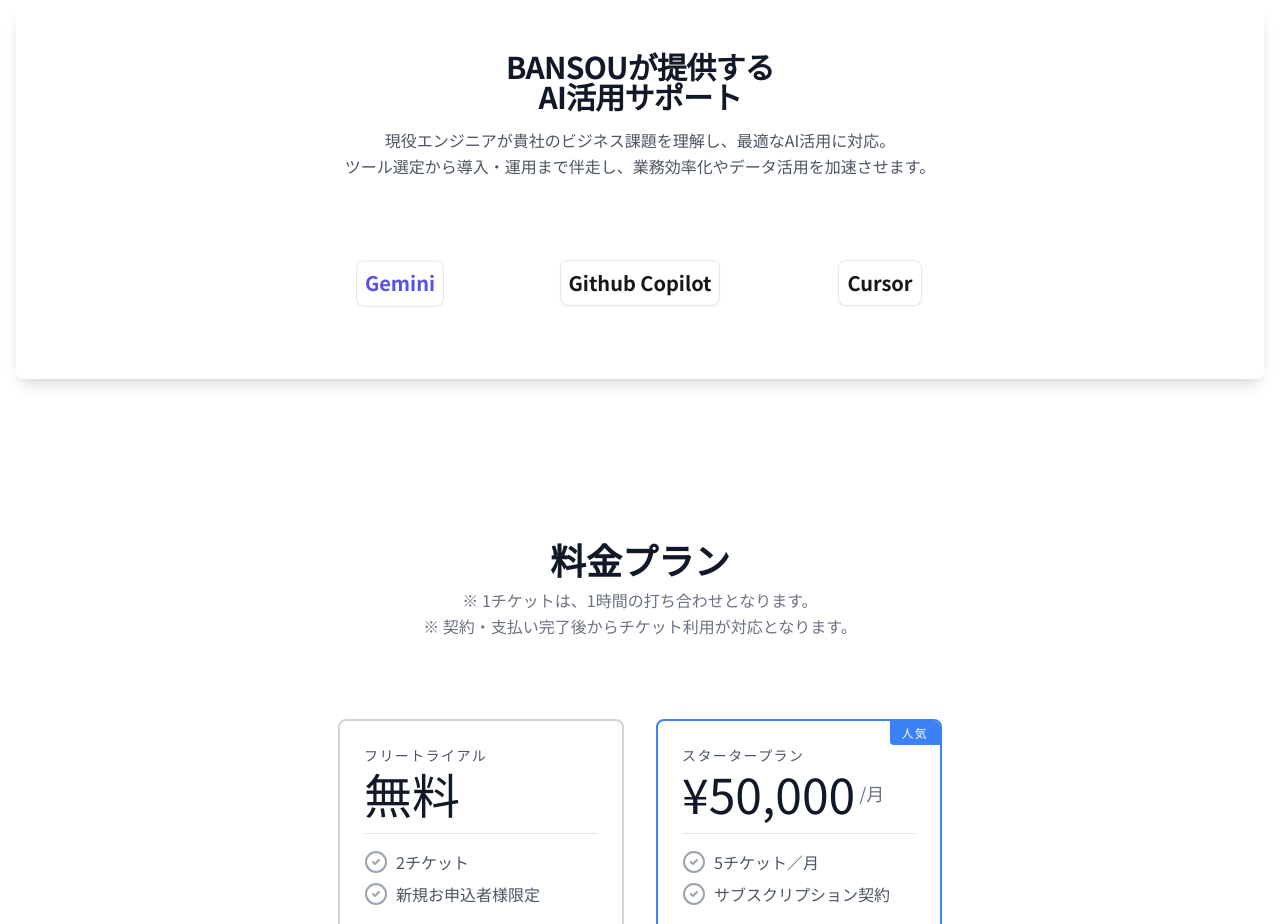
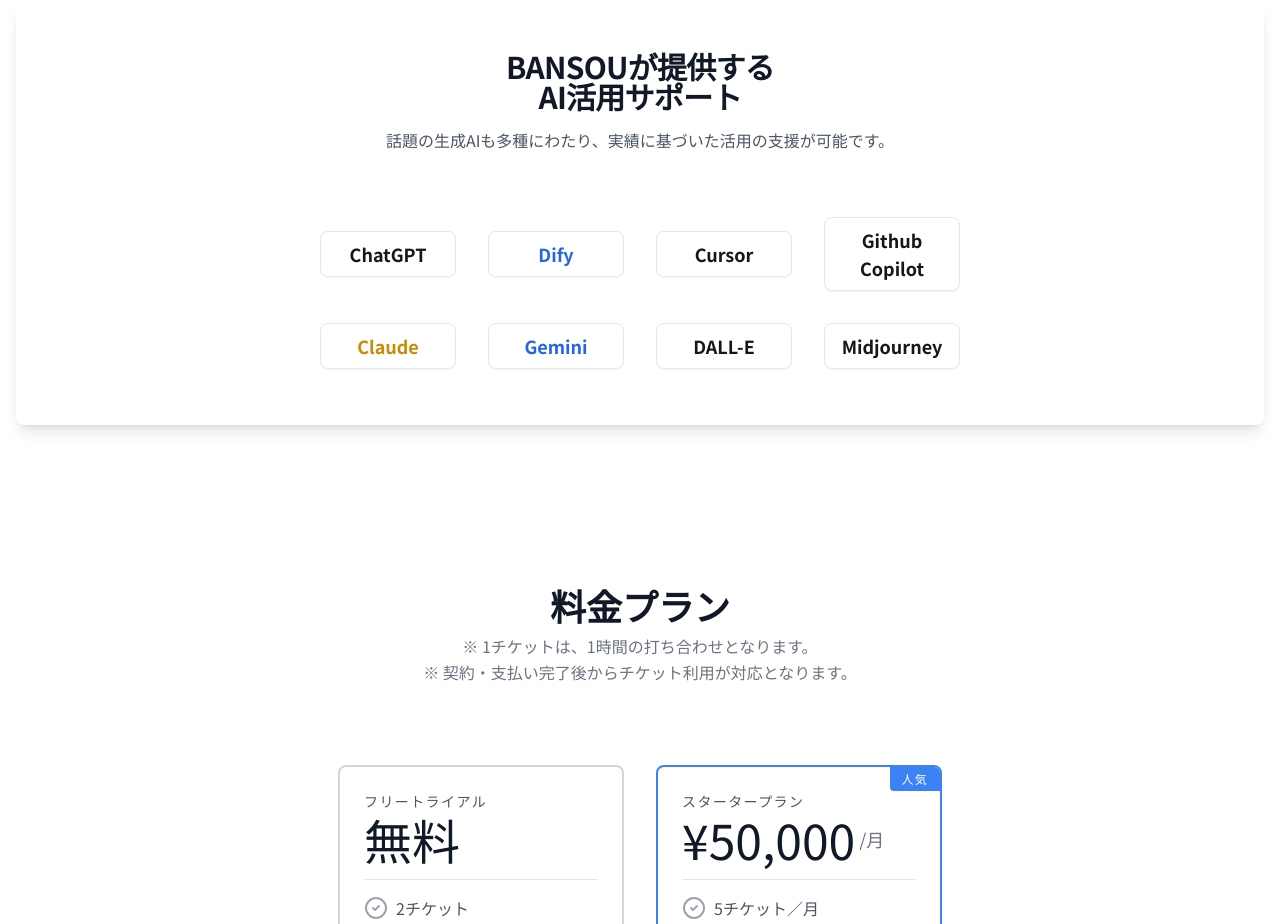
Before and after one commit to e3sys-develop/lp, a Next.js app: page /bansou in a window 1280 px wide. Shown: the part 2740-3664 px from the top of the page. Built offline with nearby package versions, Linux system fonts and the light colour scheme.

Commit message:
Update PartnersSection with new AI services and simplified TextCarousel

```diff
--- a/app/bansou/components/partners-section.tsx
+++ b/app/bansou/components/partners-section.tsx
@@ -9,7 +9,9 @@
   { id: 3, name: "Cursor", color: "text-black-600" },
   { id: 4, name: "Github Copilot", color: "text-black-600" },
   { id: 5, name: "Claude", color: "text-yellow-600" },
-  { id: 6, name: "Gemini", color: "text-indigo-600" },
+  { id: 6, name: "Gemini", color: "text-blue-600" },
+  { id: 7, name: "DALL-E", color: "text-black-600" },
+  { id: 8, name: "Midjourney", color: "text-black-600" },
 ];
 
 export function PartnersSection() {
@@ -23,11 +25,10 @@
                 BANSOUが提供する<br />AI活用サポート
               </h2>
               <p className="text-base leading-relaxed max-w-2xl mx-auto text-gray-600">
-                現役エンジニアが貴社のビジネス課題を理解し、最適なAI活用に対応。<br />
-                ツール選定から導入・運用まで伴走し、業務効率化やデータ活用を加速させます。
+                話題の生成AIも多種にわたり、実績に基づいた活用の支援が可能です。
               </p>
             </div>
-            <TextCarousel services={aiServices} columns={3} />
+            <TextCarousel services={aiServices} />
           </CardContent>
         </Card>
       </div>
--- a/components/ui/text-carousel.tsx
+++ b/components/ui/text-carousel.tsx
@@ -1,7 +1,6 @@
 "use client";
 
 import { useCallback, useEffect, useState } from "react";
-import { AnimatePresence, motion } from "framer-motion";
 
 interface Service {
   id: number;
@@ -9,58 +8,19 @@
   color?: string;
 }
 
-interface ServiceColumnProps {
-  services: Service[];
-  columnIndex: number;
-  currentTime: number;
+interface ServiceItemProps {
+  service: Service;
 }
 
-function ServiceColumn({ services, columnIndex, currentTime }: ServiceColumnProps) {
-  const CYCLE_DURATION = 2000;
-  const columnDelay = columnIndex * 200;
-  const adjustedTime = (currentTime + columnDelay) % (CYCLE_DURATION * services.length);
-  const currentIndex = Math.floor(adjustedTime / CYCLE_DURATION);
-  const currentService = services[currentIndex];
-
+function ServiceItem({ service }: ServiceItemProps) {
   return (
-    <motion.div
-      className="relative h-20 w-36 overflow-hidden md:h-20 md:w-56"
-      initial={{ opacity: 0, y: 20 }}
-      animate={{ opacity: 1, y: 0 }}
-      transition={{
-        delay: columnIndex * 0.1,
-        duration: 0.5,
-        ease: "easeOut",
-      }}
-    >
-      <AnimatePresence mode="wait">
-        <motion.div
-          key={`${currentService.id}-${currentIndex}`}
-          className="absolute inset-0 flex items-center justify-center"
-          initial={{ y: "10%", opacity: 0 }}
-          animate={{
-            y: "0%",
-            opacity: 1,
-            transition: {
-              type: "spring",
-              stiffness: 300,
-              damping: 20,
-            },
-          }}
-          exit={{
-            y: "-20%",
-            opacity: 0,
-            transition: { duration: 0.3 },
-          }}
-        >
-          <div
-            className={`text-md md:text-xl font-bold text-center ${currentService.color || 'text-blue-600'} px-2 py-2 rounded-lg border border-gray-200 bg-white shadow-sm`}
-          >
-            {currentService.name}
-          </div>
-        </motion.div>
-      </AnimatePresence>
-    </motion.div>
+    <div className="flex items-center justify-center p-4">
+      <div
+        className={`text-md md:text-lg font-bold text-center ${service.color || 'text-blue-600'} px-2 py-2 rounded-lg border border-gray-200 bg-white shadow-sm w-full`}
+      >
+        {service.name}
+      </div>
+    </div>
   );
 }
 
@@ -71,23 +31,14 @@
 
 export function TextCarousel({ columns = 2, services }: TextCarouselProps) {
   const [serviceColumns, setServiceColumns] = useState<Service[][]>([]);
-  const [time, setTime] = useState(0);
 
   const distributeServices = useCallback(
     (services: Service[]) => {
-      const shuffled = [...services].sort(() => Math.random() - 0.5);
       const result: Service[][] = Array.from({ length: columns }, () => []);
 
-      shuffled.forEach((service, index) => {
+      services.forEach((service, index) => {
         result[index % columns].push(service);
       });
-
-      const maxLength = Math.max(...result.map((col) => col.length));
-      for (const col of result) {
-        while (col.length < maxLength) {
-          col.push(shuffled[Math.floor(Math.random() * shuffled.length)]);
-        }
-      }
 
       return result;
     },
@@ -98,21 +49,12 @@
     setServiceColumns(distributeServices(services));
   }, [services, distributeServices]);
 
-  useEffect(() => {
-    const interval = setInterval(() => {
-      setTime((prev) => prev + 100);
-    }, 100);
-    return () => clearInterval(interval);
-  }, []);
-
   return (
-    <div className="flex justify-center gap-4 py-8">
-      {serviceColumns.map((columnServices, index) => (
-        <ServiceColumn
-          key={index}
-          services={columnServices}
-          columnIndex={index}
-          currentTime={time}
+    <div className="max-w-xs mx-auto grid grid-cols-2 items-center md:grid-cols-4 md:max-w-2xl py-4">
+      {services.map((service) => (
+        <ServiceItem
+          key={`service-${service.id}`}
+          service={service}
         />
       ))}
     </div>
```
